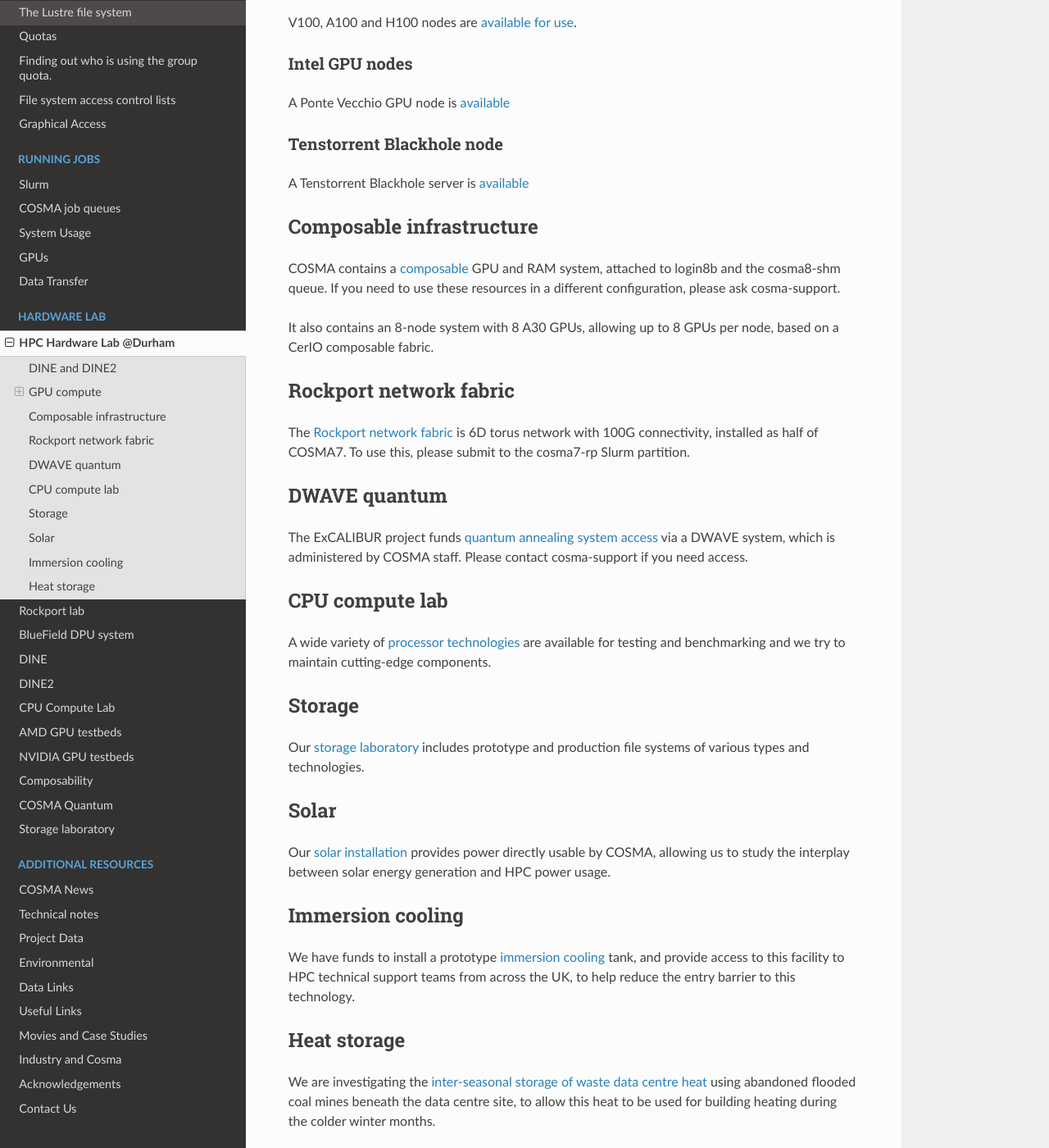
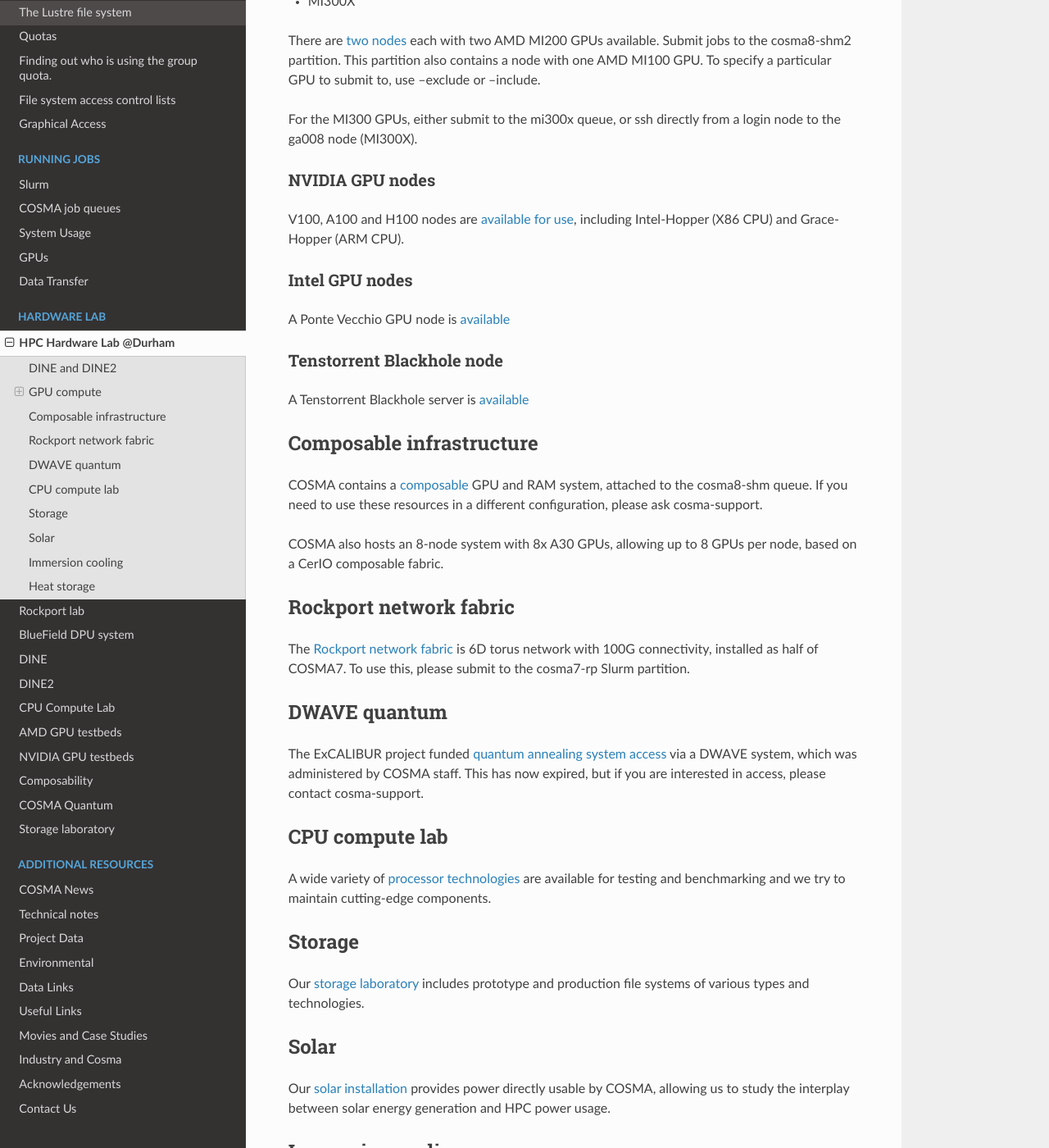
Before and after one commit to agb32/cosmadoc, a Sphinx documentation site: the page built from docs/source/hardwarelab.md, in a window 1280 px wide and 1400 px high, scrolled down 1129 px. Shown: the whole window at 82% size. Built offline with Sphinx 7.4.7 and the Read the Docs theme 3.1.0, drawn with Linux system fonts in a browser that asks for light colours; some of the changed text lies outside the part shown.

Commit message:
Updated info

```diff
--- a/docs/source/hardwarelab.md
+++ b/docs/source/hardwarelab.md
@@ -14,15 +14,23 @@
 
 ## GPU compute
 
-We maintain multiple generations of GPU architecture from multiple vendors.
+We maintain [multiple generations of GPU architecture](gpu.md) from multiple vendors.
 
 ### AMD GPU nodes
 
+We have multiple generations of AMD MI GPU:
+- MI100
+- MI210
+- MI300A
+- MI300X
+
 There are [two nodes](amdgpu.md) each with two AMD MI200 GPUs available.  Submit jobs to the cosma8-shm2 partition.  This partition also contains a node with one AMD MI100 GPU.  To specify a particular GPU to submit to, use --exclude or --include.
+
+For the MI300 GPUs, either submit to the mi300x queue, or ssh directly from a login node to the ga008 node (MI300X).
 
 ### NVIDIA GPU nodes
 
-V100, A100 and H100 nodes are [available for use](nvidiagpu.md).
+V100, A100 and H100 nodes are [available for use](nvidiagpu.md), including Intel-Hopper (X86 CPU) and Grace-Hopper (ARM CPU).
 
 ### Intel GPU nodes
 
@@ -34,9 +42,9 @@
 
 ## Composable infrastructure
 
-COSMA contains a [composable](composable.md) GPU and RAM system, attached to login8b and the cosma8-shm queue.  If you need to use these resources in a different configuration, please ask cosma-support.
+COSMA contains a [composable](composable.md) GPU and RAM system, attached to the cosma8-shm queue.  If you need to use these resources in a different configuration, please ask cosma-support.
 
-It also contains an 8-node system with 8 A30 GPUs, allowing up to 8 GPUs per node, based on a CerIO composable fabric.
+COSMA also hosts an 8-node system with 8x A30 GPUs, allowing up to 8 GPUs per node, based on a CerIO composable fabric.
 
 ## Rockport network fabric
 
@@ -44,7 +52,7 @@
 
 ## DWAVE quantum
 
-The ExCALIBUR project funds [quantum annealing system access](quantum.md) via a DWAVE system, which is administered by COSMA staff.  Please contact cosma-support if you need access.
+The ExCALIBUR project funded [quantum annealing system access](quantum.md) via a DWAVE system, which was administered by COSMA staff.  This has now expired, but if you are interested in access, please contact cosma-support.
 
 ## CPU compute lab
 
@@ -60,7 +68,7 @@
 
 ## Immersion cooling
 
-We have funds to install a prototype [immersion cooling](immersion.md) tank, and provide access to this facility to HPC technical support teams from across the UK, to help reduce the entry barrier to this technology.
+We have a prototype [immersion cooling](immersion.md) tank, and provide access to this facility to HPC technical support teams from across the UK, to help reduce the entry barrier to this technology, and to develop experience using it.
 
 ## Heat storage
 
```
Also changed, not shown: docs/source/amdgpu.md (+1 -1 lines), docs/source/cpucomputelab.md (+8 -0 lines), docs/source/nvidiagpu.md (+2 -2 lines).
